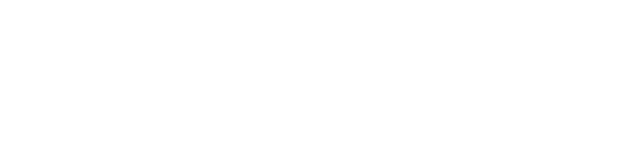
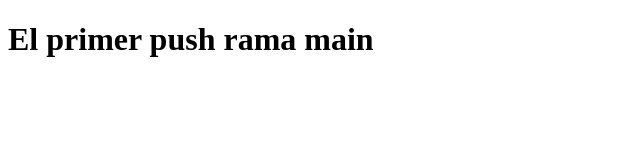
Before and after one commit to Kapytanpirynola/WEB, a plain HTML site: page index.html in a window 1280 px wide. Shown: the whole page, without its empty margins (0-640 px from the left). Drawn offline with Linux system fonts and the light colour scheme.

Commit message:
primer rama push

```diff
--- a/index.html
+++ b/index.html
@@ -7,5 +7,7 @@
 </head>
 <body>
 
+    <h1> El primer push rama main<h1>
+
 </body>
 </html>
```
Also changed, not shown: 1 other file.
